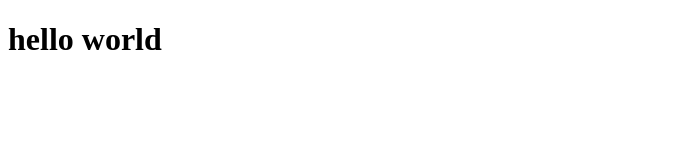
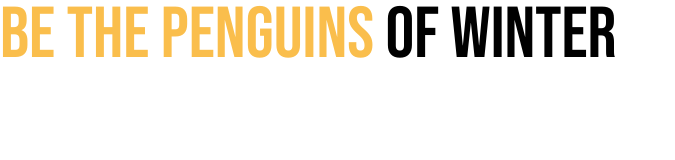
Before and after one commit to kauser-hossain/penguin-fashion-website, a plain HTML site: page index.html in a window 1280 px wide. Shown: the whole page, without its empty margins (0-675 px from the left). Drawn offline with nearby package versions, Linux system fonts and the light colour scheme.

Commit message:
first-heading

```diff
--- a/index.html
+++ b/index.html
@@ -1,11 +1,33 @@
 <!DOCTYPE html>
 <html lang="en">
+
 <head>
     <meta charset="UTF-8">
     <meta name="viewport" content="width=device-width, initial-scale=1.0">
     <title>penguin-fashion-website</title>
+    <link rel="preconnect" href="https://fonts.googleapis.com">
+    <link rel="preconnect" href="https://fonts.gstatic.com" crossorigin>
+    <link href="https://fonts.googleapis.com/css2?family=Bebas+Neue&display=swap" rel="stylesheet">
+    <script src="https://cdn.tailwindcss.com"></script>
+    <style>
+        .font {
+            font-family: 'Bebas Neue', sans-serif;
+        }
+    </style>
 </head>
+
 <body>
-    <h1>hello world</h1>
+    <header>
+        <div>
+            <h1 class="font text-7xl font-normal">
+                <span class="text-[#FABE4C]">Be the Penguins</span>
+                of Winter
+            </h1>
+        </div>
+        <div></div>
+    </header>
+    <main></main>
+    <footer></footer>
 </body>
+
 </html>
--- /dev/null
+++ b/tailwind.config.js
@@ -0,0 +1,8 @@
+/** @type {import('tailwindcss').Config} */
+module.exports = {
+    content: ["./src/**/*.{html,js}"],
+    theme: {
+      extend: {},
+    },
+    plugins: [],
+  }
```
